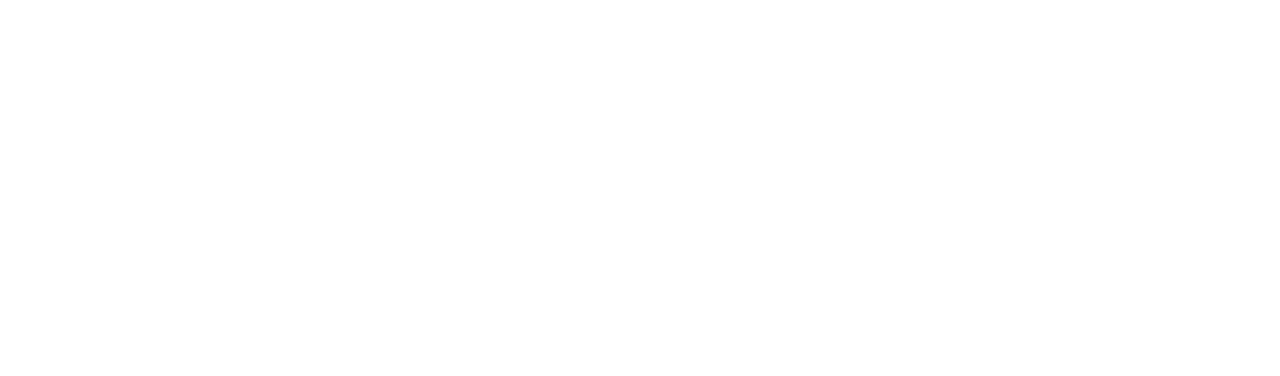
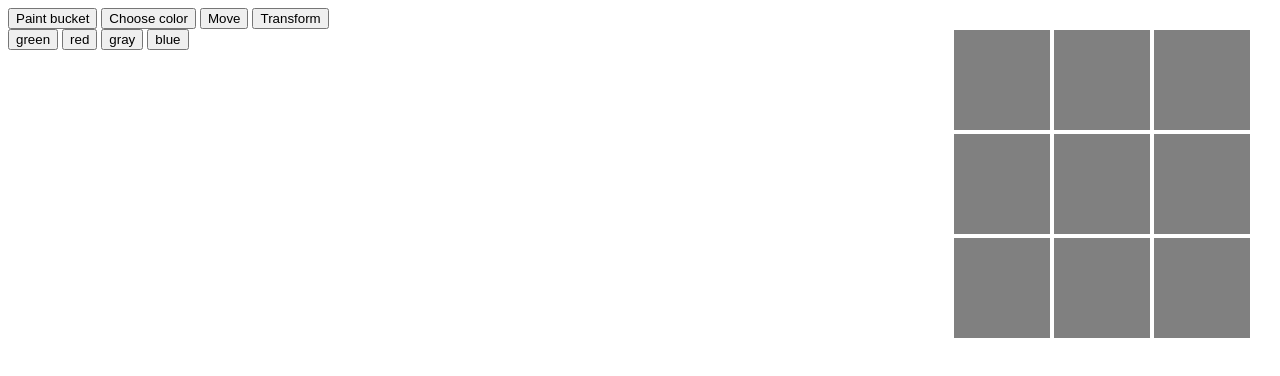
Before and after one commit to Pytniza/__test__, a plain HTML site: page codejam-dom-pallete/index.html in a window 1280 px wide. Drawn offline with Linux system fonts and the light colour scheme.

Commit message:
feat: add tool 'Paint bucket'

```diff
--- a/codejam-dom-pallete/css/style.css
+++ b/codejam-dom-pallete/css/style.css
@@ -0,0 +1,51 @@
+.wrapper {
+    display: flex;
+    justify-content: space-between;
+}
+
+#canvas {
+    margin: 20px;
+    width: 300px;
+}
+
+.row {
+    display: flex;
+    flex-direction: row;
+    flex-wrap: wrap;
+    width: 100%;
+}
+
+.column {
+    display: flex;
+    flex-direction: column;
+    flex-basis: 100%;
+    flex: 1;
+    border: white solid 2px;
+    background: gray;
+    height: 100px;
+    animation-duration: 5s;
+    animation-name: none;
+    cursor: pointer;
+}
+
+@keyframes color {
+    from {
+        background-color: red;
+    }
+    to {
+        background-color: yellow;
+    }
+}
+
+@keyframes circle {
+    from {
+        border-radius: 100%;
+    }
+    to {
+        border-radius: 50%;
+    }
+}
+
+.highlight {
+    background: red;
+}
--- a/codejam-dom-pallete/index.html
+++ b/codejam-dom-pallete/index.html
@@ -1,5 +1,6 @@
 <!DOCTYPE html>
 <html lang="en">
+
 <head>
     <meta charset="UTF-8">
     <meta name="viewport" content="width=device-width, initial-scale=1.0">
@@ -7,7 +8,59 @@
     <title>Pallete</title>
     <link rel="stylesheet" href="css/style.css">
 </head>
+
 <body>
+    <div class="wrapper">
+        <div class="dashboard">
+            <div class="tools">
+                <button>Paint bucket</button>
+                <button>Choose color</button>
+                <button>Move</button>
+                <button>Transform</button>
+            </div>
+            <div id="colors">
+                <button>green</button>
+                <button>red</button>
+                <button>gray</button>
+                <button>blue</button>
+            </div>
+        </div>
+        <div id="canvas">
+            <div class="row">
+                <div class="column">
+                </div>
+                <div class="column">
 
+                </div>
+                <div class="column">
+
+                </div>
+            </div>
+            <div class="row">
+                <div class="column">
+
+                </div>
+                <div class="column">
+
+                </div>
+                <div class="column">
+
+                </div>
+            </div>
+            <div class="row">
+                <div class="column">
+
+                </div>
+                <div class="column">
+
+                </div>
+                <div class="column">
+
+                </div>
+            </div>
+        </div>
+    </div>
+    <script src="main.js"></script>
 </body>
+
 </html>
--- a/codejam-dom-pallete/main.js
+++ b/codejam-dom-pallete/main.js
@@ -0,0 +1,24 @@
+let color = 'red';
+let tool = 'Paint bucket';
+const canvas = document.getElementById('canvas');
+canvas.addEventListener('click', function (event) {
+    let target = event.target;
+    if (target.className !== 'column') return;
+    if (tool === 'Paint bucket') changeBackground(target);
+    if (tool === 'Choose color') return;
+    if (tool === 'Move') return;
+    if (tool === 'Transform') return;
+
+})
+
+function changeBackground(element) {
+    element.style.background = color;
+}
+
+const colors = document.getElementById('colors')
+
+colors.addEventListener('click', function (event) {
+    let target = event.target;
+    if (target.tagName != 'BUTTON') return;
+    color = target.innerHTML;
+})
```
